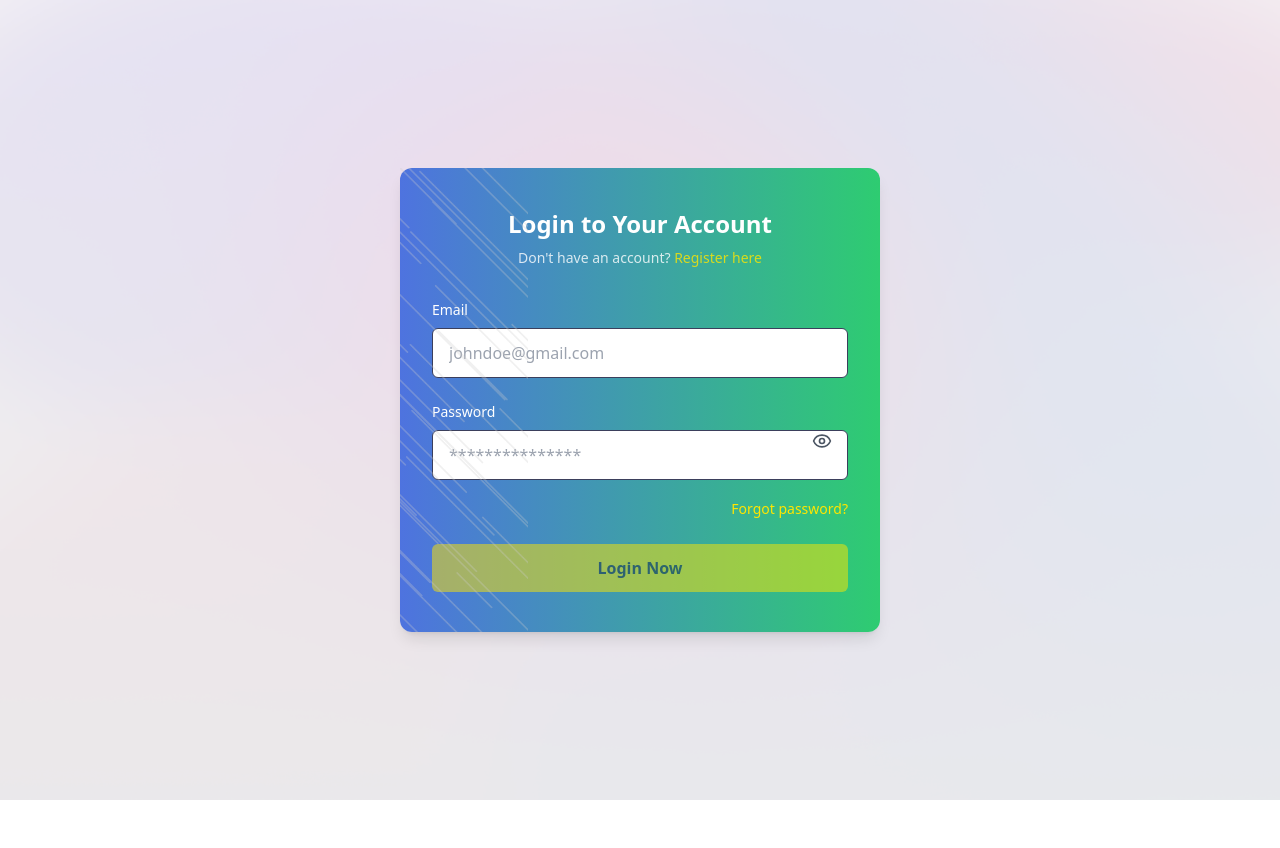
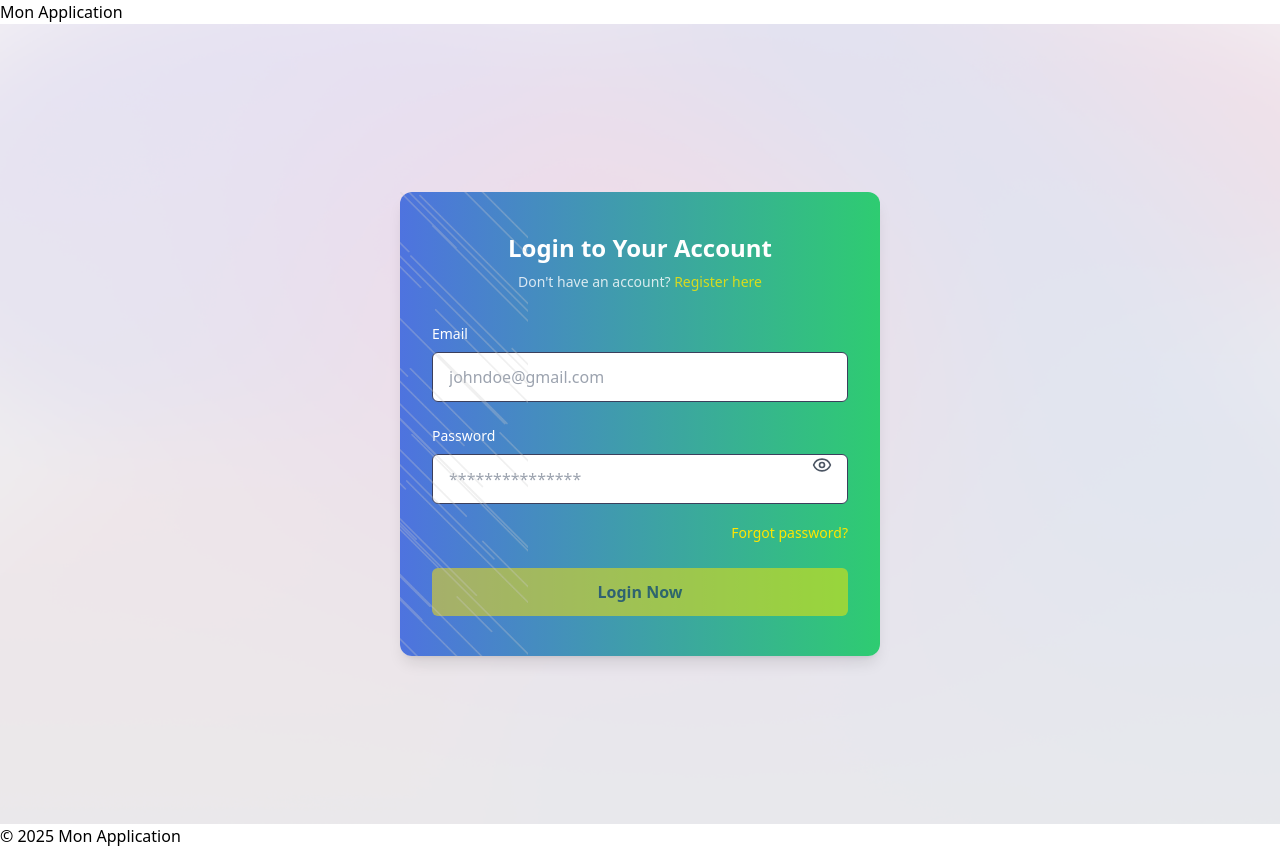
Before and after one commit to Bayelaye313/Task_Manager_App, a React (Vite) app in the folder frontend/: page /login in a window 1280 px wide. Before the commit the page ends 800 px from the top, so only its background shows below. Built offline with nearby package versions, Linux system fonts and the light colour scheme; no server answers.

Commit message:
REFRACT ROUTES

```diff
--- a/frontend/src/App.jsx
+++ b/frontend/src/App.jsx
@@ -1,51 +1,21 @@
 import React from "react";
-import {
-  BrowserRouter as Router,
-  Route,
-  Routes,
-  Navigate,
-} from "react-router-dom";
-import { UserContextProvider, useUserContext } from "./context/UserContext";
-import ResgisterPage from "./layouts/ResgisterPage";
-import LoginPage from "./layouts/LoginPage";
-import Dashboard from "./components/Dashboard/Dashboard";
-import PageEmailverif from "./components/verify-email/[verificationToken]/verifEmailPage";
-import ForgotPassword from "./layouts/ForgotPassword";
-import ResetPassword from "./components/reset-password/[resetToken]/resetPassword";
-
-const PrivateRoute = ({ children }) => {
-  const { user } = useUserContext();
-  return user && user.email ? children : <Navigate to="/login" />;
-};
+import { Outlet } from "react-router-dom";
 
 function App() {
   return (
-    <Router>
-      <UserContextProvider>
-        <Routes>
-          <Route path="/register" element={<ResgisterPage />} />
-          <Route path="/login" element={<LoginPage />} />
-          <Route
-            path="/verify-email/:verificationToken"
-            element={<PageEmailverif />}
-          />
-          <Route path="/forgot-password" element={<ForgotPassword />} />
-          <Route
-            path="/reset-password/:resetToken"
-            element={<ResetPassword />}
-          />
-
-          <Route
-            path="/"
-            element={
-              <PrivateRoute>
-                <Dashboard />
-              </PrivateRoute>
-            }
-          />
-        </Routes>
-      </UserContextProvider>
-    </Router>
+    <div>
+      {/* Ajoutez ici des composants globaux comme Header, Sidebar, Footer */}
+      <header>
+        <h1>Mon Application</h1>
+      </header>
+      <main>
+        {/* Rendu des composants enfants */}
+        <Outlet />
+      </main>
+      <footer>
+        <p>© 2025 Mon Application</p>
+      </footer>
+    </div>
   );
 }
 
--- a/frontend/src/main.jsx
+++ b/frontend/src/main.jsx
@@ -1,13 +1,64 @@
 import { StrictMode } from "react";
 import { createRoot } from "react-dom/client";
-import { BrowserRouter } from "react-router-dom";
+import {
+  BrowserRouter as Router,
+  Routes,
+  Route,
+  Navigate,
+} from "react-router-dom";
 import "./index.css";
+import toast, { Toaster } from "react-hot-toast";
+import { UserContextProvider, useUserContext } from "./context/UserContext";
+
+// Import des composants
 import App from "./App.jsx";
-import toast, { Toaster } from "react-hot-toast";
+import ResgisterPage from "./layouts/ResgisterPage";
+import LoginPage from "./layouts/LoginPage";
+import Dashboard from "./components/Dashboard/Dashboard";
+import PageEmailverif from "./components/verify-email/[verificationToken]/verifEmailPage";
+import ForgotPassword from "./layouts/ForgotPassword";
+import ResetPassword from "./components/reset-password/[resetToken]/resetPassword";
 
+// Route privée
+const PrivateRoute = ({ children }) => {
+  const { user } = useUserContext();
+  return user && user.email ? children : <Navigate to="/login" />;
+};
+
+// Gestion des routes
 createRoot(document.getElementById("root")).render(
   <StrictMode>
-    <App />
-    <Toaster />
+    <Router>
+      <UserContextProvider>
+        <Routes>
+          {/* Wrapper principal */}
+          <Route path="/" element={<App />}>
+            {/* Routes publiques */}
+            <Route path="/register" element={<ResgisterPage />} />
+            <Route path="/login" element={<LoginPage />} />
+            <Route
+              path="/verify-email/:verificationToken"
+              element={<PageEmailverif />}
+            />
+            <Route path="/forgot-password" element={<ForgotPassword />} />
+            <Route
+              path="/reset-password/:resetToken"
+              element={<ResetPassword />}
+            />
+
+            {/* Routes privées */}
+            <Route
+              path="/"
+              element={
+                <PrivateRoute>
+                  <Dashboard />
+                </PrivateRoute>
+              }
+            />
+          </Route>
+        </Routes>
+        <Toaster />
+      </UserContextProvider>
+    </Router>
   </StrictMode>
 );
```
